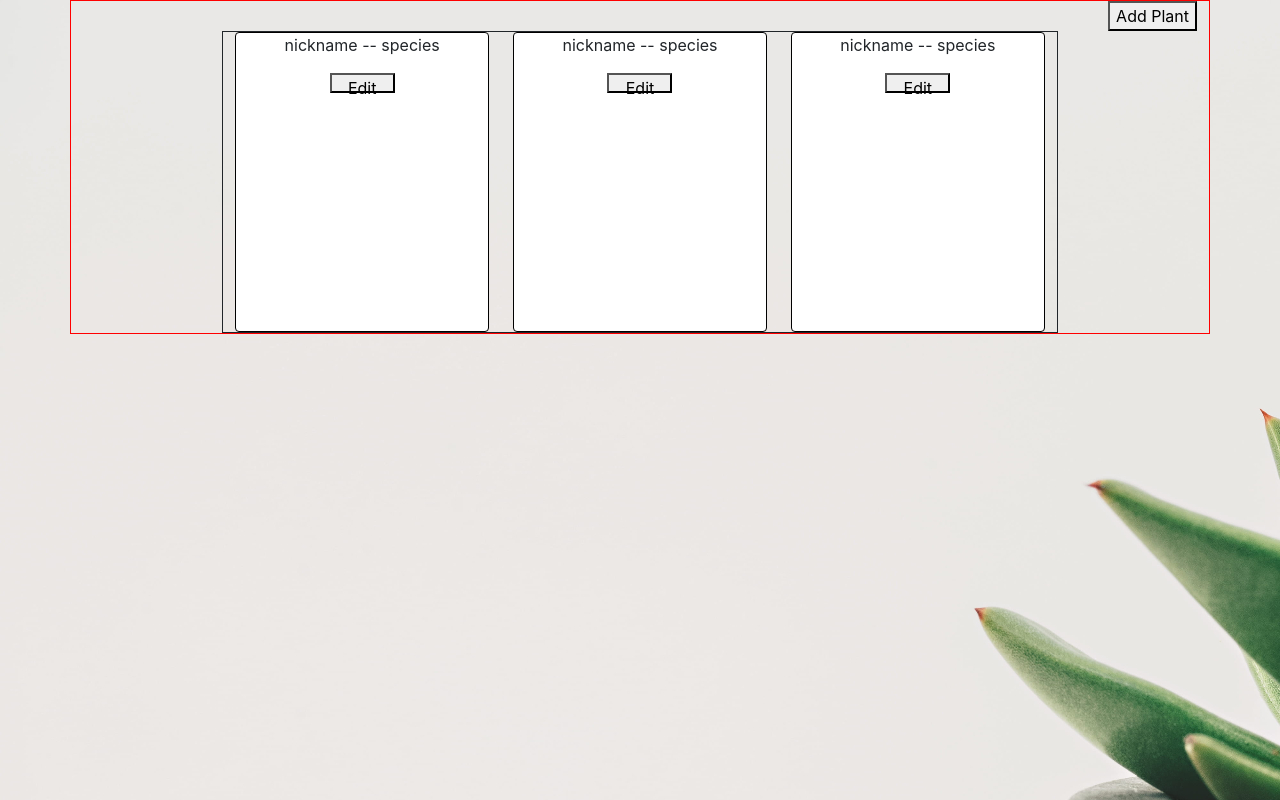
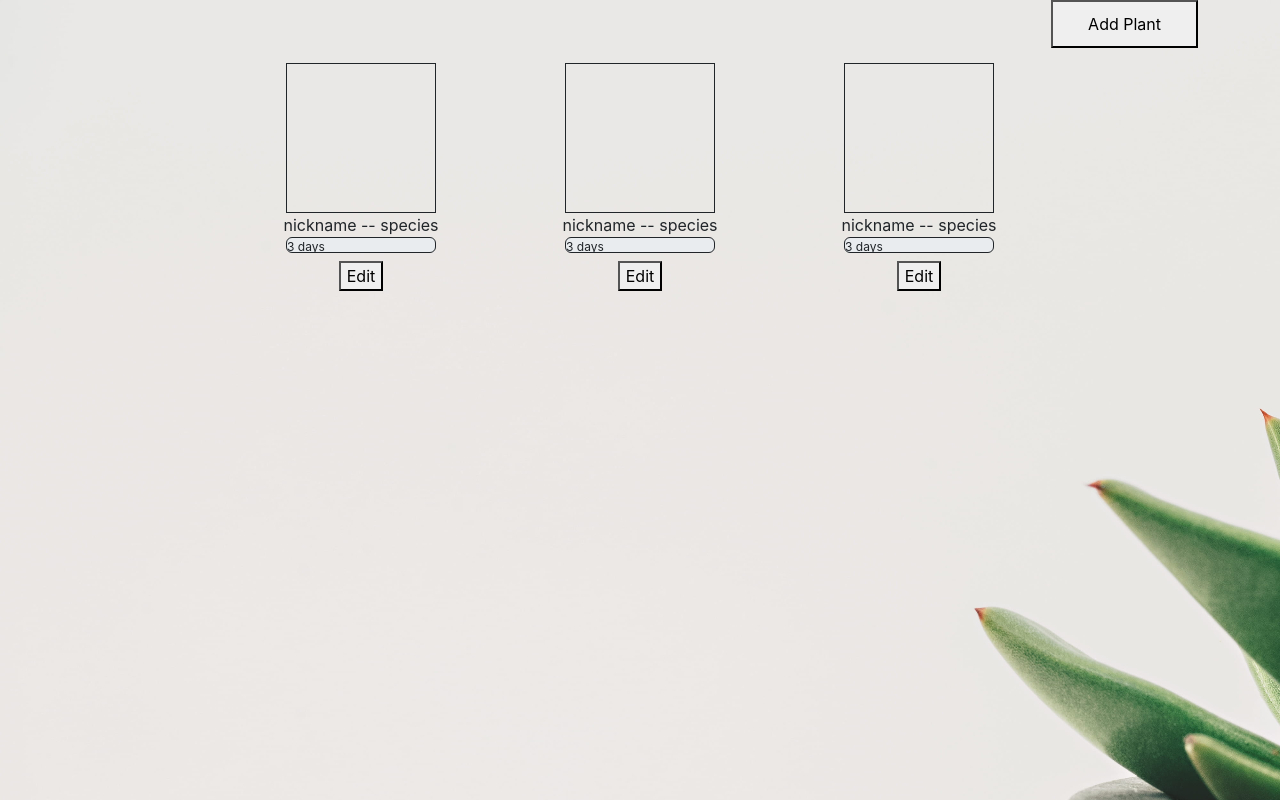
Before and after one commit to water-my-plants2/front-end, a React (Create React App) app: page /plantlist in a window 1280 px wide. Built offline with nearby package versions, Linux system fonts and the light colour scheme.

Commit message:
plantlist

```diff
--- a/src/components/Card.js
+++ b/src/components/Card.js
@@ -3,9 +3,16 @@ import React from "react";
 export default function Card(){
 
    return (
-    <div class="card">
+    <div class="plant-card">
+        <div class ="box">
 
+        </div>
         <p>nickname -- species</p>
+        <div class="progress">
+            <div>
+                3 days
+            </div>
+        </div>
     <button class="edit"> Edit </button>
 </div>
    )
--- a/src/index.css
+++ b/src/index.css
@@ -12,7 +12,6 @@ code {
     monospace;
 }
 .container{
-  border: 1px solid red;
   margin: 0 auto;
   display: flex;
   flex-direction: column;
@@ -20,28 +19,49 @@ code {
 
 }
 
-.card{
-  width: 33%;
+.plant-card{
+  width: 225px;
   margin: 0 12px;
   height: 300px;
-  float: left;
-  border: 1px solid black;
   display: flex;
   flex-direction: column;
   align-items: center;
+  background-color: transparent;
 }
 .edit{
-  width: 65px;
-  height: 20px;
+  margin-top: 8px;
 }
 .add-section{
   display: flex;
   align-self: flex-end;
+  margin-bottom: 15px;
 }
 
 .card-section{
   display: flex;
   justify-content: space-around;
   width: 75%;
+}
+
+.box{
+  width: 150px;
+  height: 150px;
   border: 1px solid;
 }
+
+.progress{
+  width: 150px;
+  border: 1px solid;
+  border-radius: 6px;
+  margin-top: 0px;
+  position: relative;
+}
+
+p{
+  margin: 0px;
+}
+
+.add-section>button{
+padding: 10px 35px;
+
+}
```
